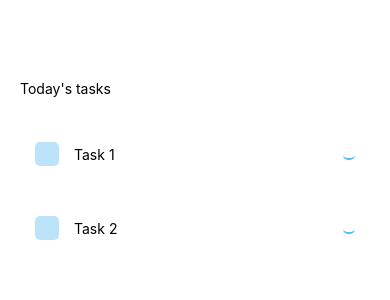
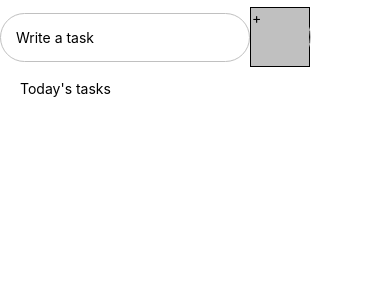
Before and after one commit to Dadapinheiro/React-native, a React Native app: screen / in a window 390 px wide. Shown: the top 300 px of the page. Built offline with nearby package versions, Linux system fonts and the light colour scheme.

Commit message:
adiciona meio do projeto

```diff
--- a/App.js
+++ b/App.js
@@ -1,8 +1,25 @@
-import { StatusBar } from 'expo-status-bar';
-import { StyleSheet, Text, View} from 'react-native';
-import Task from  './components/Task';
+import React, { useStarte } from 'expo-status-bar';
+import {useState} from 'react'
+
+import { Keyboard, KeyboardAvoidingView, StyleSheet, Text, TouchableOpacity, TouchableOpacityBase, View, Platform,TextInput } from 'react-native';
+import Task from './components/Task';
 
 export default function App() {
+  const [task, setTask] = useState();
+  const [taskItems, setTaskItems] = useState([]);
+
+  const handleAddTask = () => {
+    Keyboard.dismiss();
+    setTaskItems([...taskItems, task])
+    setTask(null);
+  }
+
+  const completeTask = (index) => {
+    let itemsCopy = [...taskItems];
+    itemsCopy.splice(index, 1);
+    setTaskItems(intemsCopy);
+  }
+
   return (
     <View styles={styles.container}>
 
@@ -12,17 +29,36 @@ export default function App() {
 
         <View style={styles.items}>
           {/* This is where the tasks will go! */}
-          <Task text={'Task 1'} />
-          <Task text={'Task 2'} />
+          {
+            taskItems.map((item, index) => {
+              return (
+                <TouchableOpacity Key={index} onPress={() => completeTask(index)}>
+                  <Task text={item} />
+                </TouchableOpacity>
+              )
+            })
+          }
         </View>
 
       </View>
+    {/* Write a task*/}
+      <KeyboardAvoidingView
+        behavior={Platform.OS === "IOS" ? "padding" : "height"}
+        style={styles.writeTaskWrapper}
+      >
+        <TextInput style={styles.input} placeholder={'Write a task'} value={task} onChagerText={text => setTask(text)} />
 
-      </View>
+        <TouchableOpacity onPress={() => handleAddTask()}>
+          <View style={styles.addWrapper}>
+            <Text style={styles.addText}>+</Text>
+          </View>
+        </TouchableOpacity>
+      </KeyboardAvoidingView>
+    </View>
   );
 }
 const styles = StyleSheet.create({
-  container:{
+  container: {
     flex: 1,
     backgroundColor: '#E8EAED',
   },
@@ -31,9 +67,46 @@ const styles = StyleSheet.create({
     paddingTop: 80,
     paddingHorizontal: 20,
   },
-   sectionTitle: {},
+  sectionTitle: {},
   items: {
-    marginTop:30,
+    marginTop: 30,
+  },
+  writeTaskWrapper: {
+    position: 'absolute',
+    bottom: 60,
+    whdth: '100%',
+    flexDirection: 'row',
+    justifyContent: 'space-between',
+    alignItems: 'center'
+  },
+  input: {
+    paddingVertical: 15,
+    paddingHorizontal: 15,
+    backgroundColor: '#FFF',
+    borderRadius: 60,
+    borderColor: '#C0C0C0',
+    borderWidth: 1,
+    whdth: 250,
+  },
+  addWrapper: {
+    width: 60,
+    height: 60,
+    backgroundColor: '#C0C0C0',
+    borderWidth: 1,
+    whdth: 250,
+
+  },
+  addText: {
+    width: 60,
+    height: 60,
+    backgroundColor: 'center',
+    borderRadius: 60,
+    justifyContent: ' center',
+    alignItems: 'center',
+    borderColor: '#C0C0C0',
+    borderWidth: 1,
+
+
   },
 
 })
```
